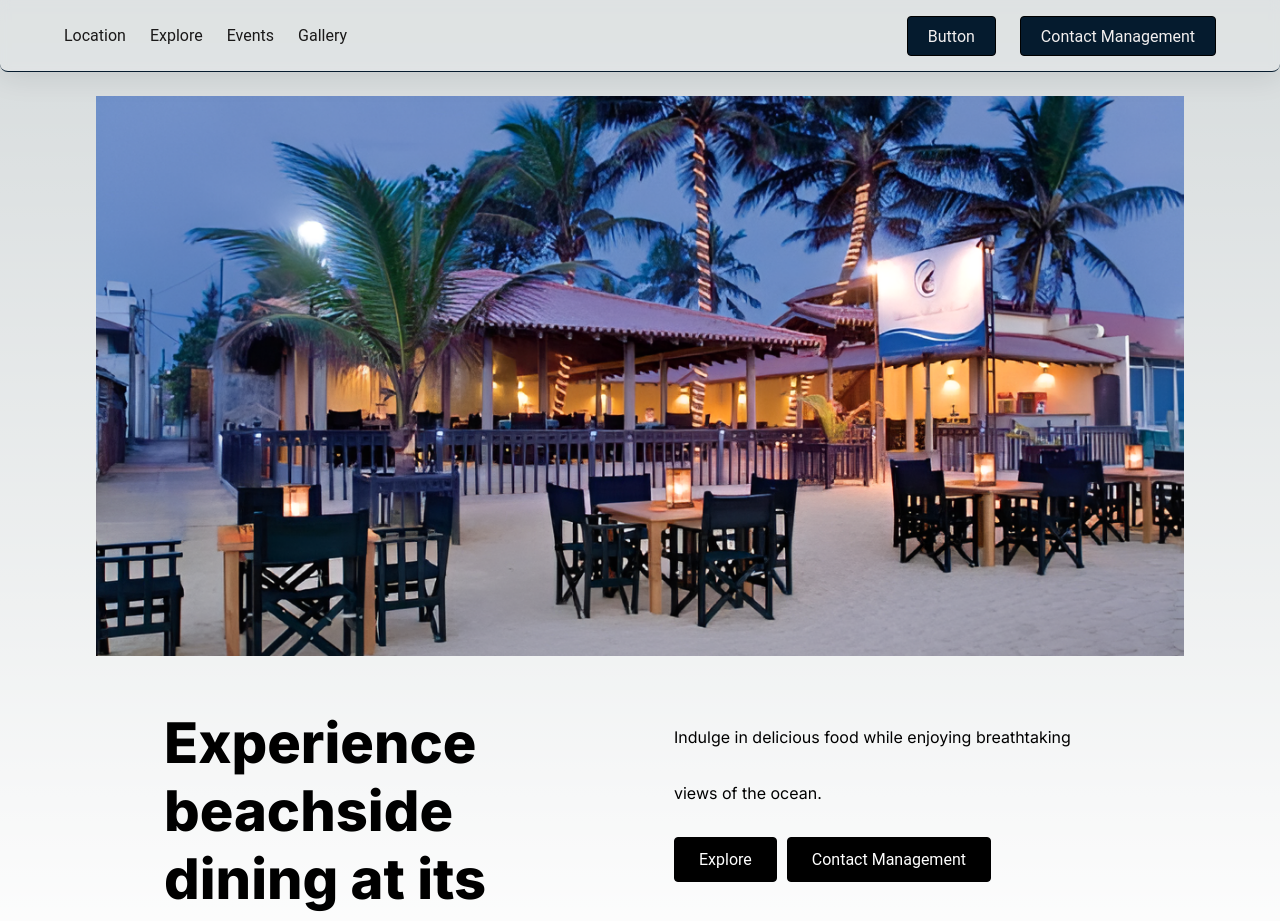
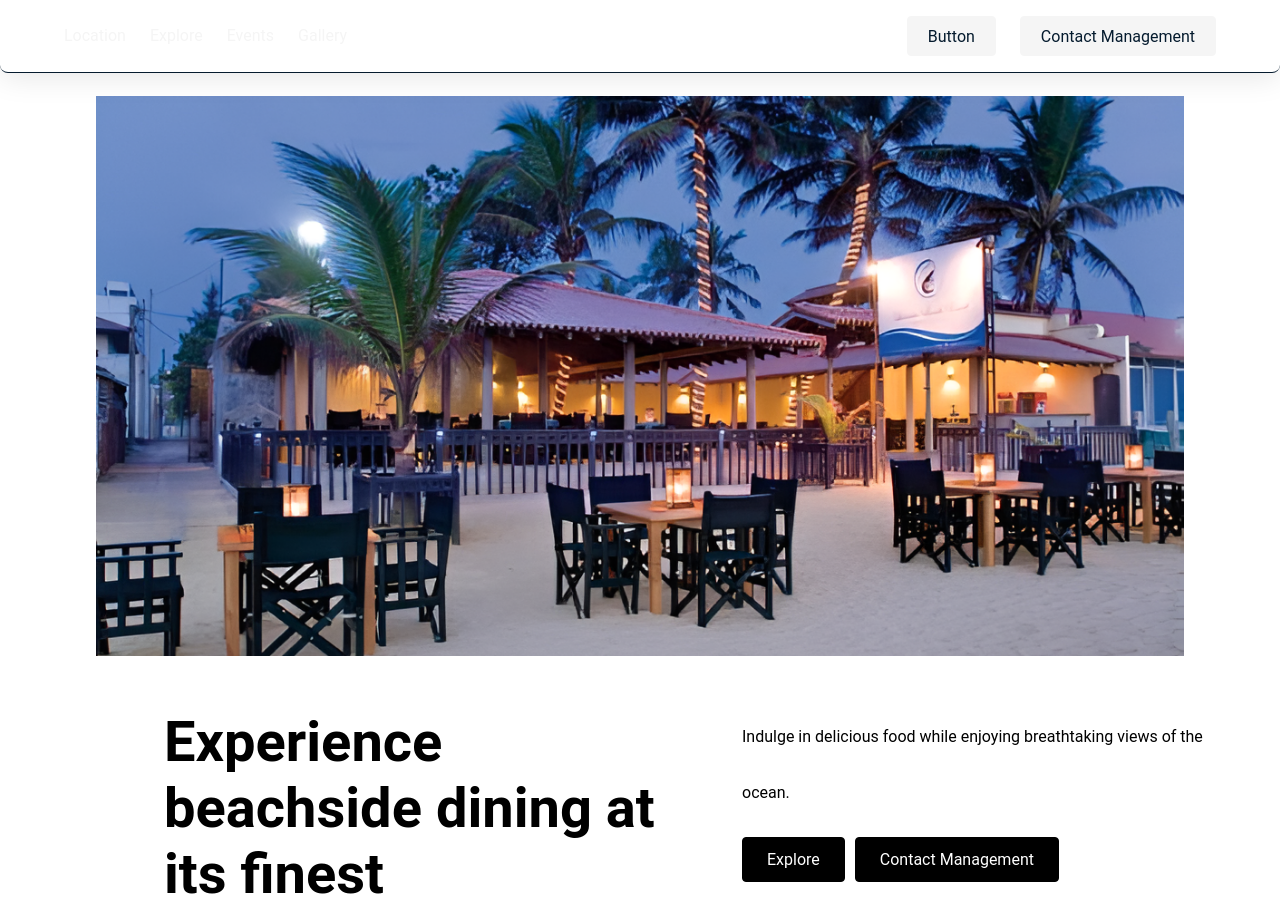
Before and after one commit to lwhj-demel/lavinia-beach-resort, a Next.js app: page / in a window 1280 px wide. Shown: the top 921 px of the page. Built offline with nearby package versions, Linux system fonts and the light colour scheme.

Commit message:
update hero section css

```diff
--- a/src/app/globals.css
+++ b/src/app/globals.css
@@ -1,82 +1,33 @@
 :root {
-  --max-width: 1100px;
-  --border-radius: 12px;
   --font-mono: ui-monospace, Menlo, Monaco, "Cascadia Mono", "Segoe UI Mono",
     "Roboto Mono", "Oxygen Mono", "Ubuntu Monospace", "Source Code Pro",
     "Fira Mono", "Droid Sans Mono", "Courier New", monospace;
 
-  --foreground-rgb: 0, 0, 0;
-  --background-start-rgb: 214, 219, 220;
-  --background-end-rgb: 255, 255, 255;
-
-  --primary-glow: conic-gradient(
-    from 180deg at 50% 50%,
+  --primary-glow: conic-gradient(from 180deg at 50% 50%,
       #16abff33 0deg,
       #0885ff33 55deg,
       #54d6ff33 120deg,
       #0071ff33 160deg,
-    transparent 360deg
-  );
-  --secondary-glow: radial-gradient(
-    rgba(255, 255, 255, 1),
-    rgba(255, 255, 255, 0)
-  );
+      transparent 360deg);
+  --secondary-glow: radial-gradient(rgba(255, 255, 255, 1),
+      rgba(255, 255, 255, 0));
 
   --tile-start-rgb: 239, 245, 249;
   --tile-end-rgb: 228, 232, 233;
-  --tile-border: conic-gradient(
-    #00000080,
+  --tile-border: conic-gradient(#00000080,
       #00000040,
       #00000030,
       #00000020,
       #00000010,
       #00000010,
-    #00000080
-  );
-
-  --callout-rgb: 238, 240, 241;
-  --callout-border-rgb: 172, 175, 176;
-  --card-rgb: 180, 185, 188;
-  --card-border-rgb: 131, 134, 135;
-}
-
-@media (prefers-color-scheme: dark) {
-  :root {
-    --foreground-rgb: 255, 255, 255;
-    --background-start-rgb: 0, 0, 0;
-    --background-end-rgb: 0, 0, 0;
-
-    --primary-glow: radial-gradient(rgba(1, 65, 255, 0.4), rgba(1, 65, 255, 0));
-    --secondary-glow: linear-gradient(
-      to bottom right,
-      rgba(1, 65, 255, 0),
-      rgba(1, 65, 255, 0),
-      rgba(1, 65, 255, 0.3)
-    );
-
-    --tile-start-rgb: 2, 13, 46;
-    --tile-end-rgb: 2, 5, 19;
-    --tile-border: conic-gradient(
-      #ffffff80,
-      #ffffff40,
-      #ffffff30,
-      #ffffff20,
-      #ffffff10,
-      #ffffff10,
-      #ffffff80
-    );
-
-    --callout-rgb: 20, 20, 20;
-    --callout-border-rgb: 108, 108, 108;
-    --card-rgb: 100, 100, 100;
-    --card-border-rgb: 200, 200, 200;
-  }
+      #00000080);
 }
 
 * {
-  box-sizing: border-box;
+  box-sizing: content-box;
   padding: 0;
   margin: 0;
+  font-family: Roboto;
 }
 
 html,
@@ -86,22 +37,12 @@ body {
 }
 
 body {
-  color: rgb(var(--foreground-rgb));
-  background: linear-gradient(
-      to bottom,
+  background: linear-gradient(to bottom,
       transparent,
-      rgb(var(--background-end-rgb))
-    )
-    rgb(var(--background-start-rgb));
+      rgb(var(--background-end-rgb))) rgb(var(--background-start-rgb));
 }
 
 a {
   color: inherit;
   text-decoration: none;
 }
-
-@media (prefers-color-scheme: dark) {
-  html {
-    color-scheme: dark;
-  }
-}
--- a/src/app/ui/herosection/hero-section.tsx
+++ b/src/app/ui/herosection/hero-section.tsx
@@ -4,20 +4,20 @@ import styles from "./herosection.module.css"
 export default function HeroSection() {
     return (
         <>
-            <div style={{ display: "flex", flexDirection: "column" }}>
-                <div style={{ width: "100%", height: "70vh", overflow: "hidden", position: "relative" }}>
+            <div className={styles.sectionContainer}>
+                <div className={styles.heroImageContainer}>
                     <HeroImage path="/Images/lbr.png" />
                 </div>
-                <div style={{ width: "100%", height: "30vh", display: "inline-flex", gap: "68px", padding: "0px 68px", alignItems: "center" }}>
-                    <div style={{ width: "50%", height: "134px", fontSize: 56, fontWeight: '800' }}>Experience beachside dining at its finest</div>
-                    <div style={{ width: "50%", height: "134px", display: "flex", flexDirection: "column" }}>
-                        <p style={{ fontSize: 16, lineHeight: "56px" }}>Indulge in delicious food while enjoying breathtaking views of the ocean.</p>
-                        <div style={{ width: "100%", display: "inline-flex", gap: "10px", marginTop: "16px" }}>
-                            <div style={{ border: '1px black solid', justifyContent: 'center', alignItems: 'center', padding: "12px 24px", background: 'black', borderRadius: "4px" }}>
-                                <p style={{ color: 'white', fontSize: 16, fontFamily: 'Roboto', fontWeight: '400', wordWrap: 'break-word', background: 'black', }}>Explore</p>
+                <div className={styles.detailsContainer}>
+                    <p className={styles.largeBoldLabel}>Experience beachside dining at its finest</p>
+                    <div className={styles.endingDetailsContainer}>
+                        <p className={styles.smallLabel}>Indulge in delicious food while enjoying breathtaking views of the ocean.</p>
+                        <div className={styles.buttonLayout}>
+                            <div className={styles.buttonBackground}>
+                                <p className={styles.buttonText}>Explore</p>
                             </div>
-                            <div style={{ border: '1px black solid', justifyContent: 'center', alignItems: 'center', padding: "12px 24px", background: 'black', borderRadius: "4px" }}>
-                                <p style={{ color: 'white', fontSize: 16, fontFamily: 'Roboto', fontWeight: '400', wordWrap: 'break-word', }}>Contact Management</p>
+                            <div className={styles.buttonBackground}>
+                                <p className={styles.buttonText}>Contact Management</p>
                             </div>
                         </div>
                     </div>
--- a/src/app/ui/herosection/herosection.module.css
+++ b/src/app/ui/herosection/herosection.module.css
@@ -1,9 +1,66 @@
-.heroImage {
-    width: 100%;
-    height: 70%;
+.sectionContainer {
+    display: flex;
+    flex-direction: column;
 }
 
-.heroDetails {
+.heroImageContainer {
     width: 100%;
-    height: 30%;
+    height: 70vh;
+    overflow: hidden;
+    position: relative;
 }
+
+.detailsContainer {
+    width: 100%;
+    height: 30vh;
+    display: inline-flex;
+    gap: 68px;
+    padding: 0px 68px;
+    align-items: center;
+}
+
+.endingDetailsContainer {
+    width: 50%;
+    height: 134px;
+    display: flex;
+    flex-direction: column;
+}
+
+.buttonLayout {
+    width: 100%;
+    display: inline-flex;
+    gap: 10px;
+    margin-top: 16px;
+
+}
+
+.largeBoldLabel {
+    width: 50%;
+    height: 134px;
+    color: black;
+    font-size: 56px;
+    font-weight: 600;
+}
+
+.smallLabel {
+    font-size: 16px;
+    line-height: 56px;
+}
+
+.buttonBackground {
+    border: 1px black solid;
+    justify-content: center;
+    align-items: center;
+    padding: 12px 24px;
+    background: black;
+    border-radius: 4px;
+}
+
+.buttonText {
+    color: white;
+    font-size: 16;
+    font-family: Roboto;
+    font-weight: 400;
+    word-wrap: break-word;
+    background: black;
+}
--- a/src/app/ui/navbar/nav-bar.tsx
+++ b/src/app/ui/navbar/nav-bar.tsx
@@ -4,7 +4,8 @@ import styles from "./navbar.module.css";
 
 export default function NavBar() {
   return (
-    <nav className={styles.navbarContainer} style={{ zIndex: "100" }}>
+    <div className={styles.parentDiv} style={{ zIndex: "100", display: "flex", justifyContent: "center" }}>
+      <nav className={styles.navbarContainer}>
         <div className={styles.subContainerStart}>
           <NavItem text="Location" />
           <NavItem text="Explore" />
@@ -16,5 +17,6 @@ export default function NavBar() {
           <NavButton text="Contact Management" />
         </div>
       </nav>
+    </div>
   );
 }
--- a/src/app/ui/navbar/navbar.module.css
+++ b/src/app/ui/navbar/navbar.module.css
@@ -1,12 +1,8 @@
-.navbarContainer {
+.parentDiv {
     width: 100%;
     height: 72px;
-    padding-left: 64px;
-    padding-right: 64px;
     position: fixed;
-    justify-content: space-between;
     align-items: center;
-    display: inline-flex;
     background: rgba(255, 255, 255, 0.2);
     background: rgba(255, 255, 255, 0.2);
     border-radius: 0px 0px 8px 8px;
@@ -16,26 +12,36 @@
     border-bottom: 1px solid rgb(5, 27, 46);
 }
 
+.navbarContainer {
+    width: 100%;
+    height: 72px;
+    padding-left: 64px;
+    padding-right: 64px;
+    justify-content: space-between;
+    align-items: center;
+    display: inline-flex;
+}
+
 .subContainerStart {
     width: 50%;
+    display: flex;
     justify-content: flex-start;
-    align-items: center;
+    align-content: center;
     gap: 24px;
-    display: flex;
 }
 
 .subContainerEnd {
     width: 50%;
+    display: flex;
     justify-content: flex-end;
-    align-items: center;
+    align-content: center;
     gap: 24px;
-    display: flex;
 }
 
 /* .logo {} */
 
 .navItem {
-    color: rgb(26, 25, 25);
+    color: whitesmoke;
     font-size: 16px;
     font-family: Roboto;
     font-weight: 400;
@@ -44,8 +50,9 @@
 }
 
 .navButton button {
-    color: rgb(242, 239, 239);
-    background-color: rgb(5, 27, 46);
+    box-sizing: border-box;
+    color: rgb(5, 27, 46);
+    background-color: whitesmoke;
     border-radius: 4px;
     height: 40px;
     padding: 8px 20px;
@@ -53,9 +60,8 @@
     font-family: Roboto;
     font-weight: 400;
     text-align: center;
-    line-height: 24px;
     word-wrap: break-word;
-    border: 1px black solid;
+    border: 1px whitesmoke solid;
 }
 
 /* misc values
```
Also changed, not shown: src/app/ui/locationsection/location-section.tsx (added, +7 -0 lines), src/app/ui/locationsection/locationsection.module.css (added). Lines whose indentation alone changed are shown as unchanged.
